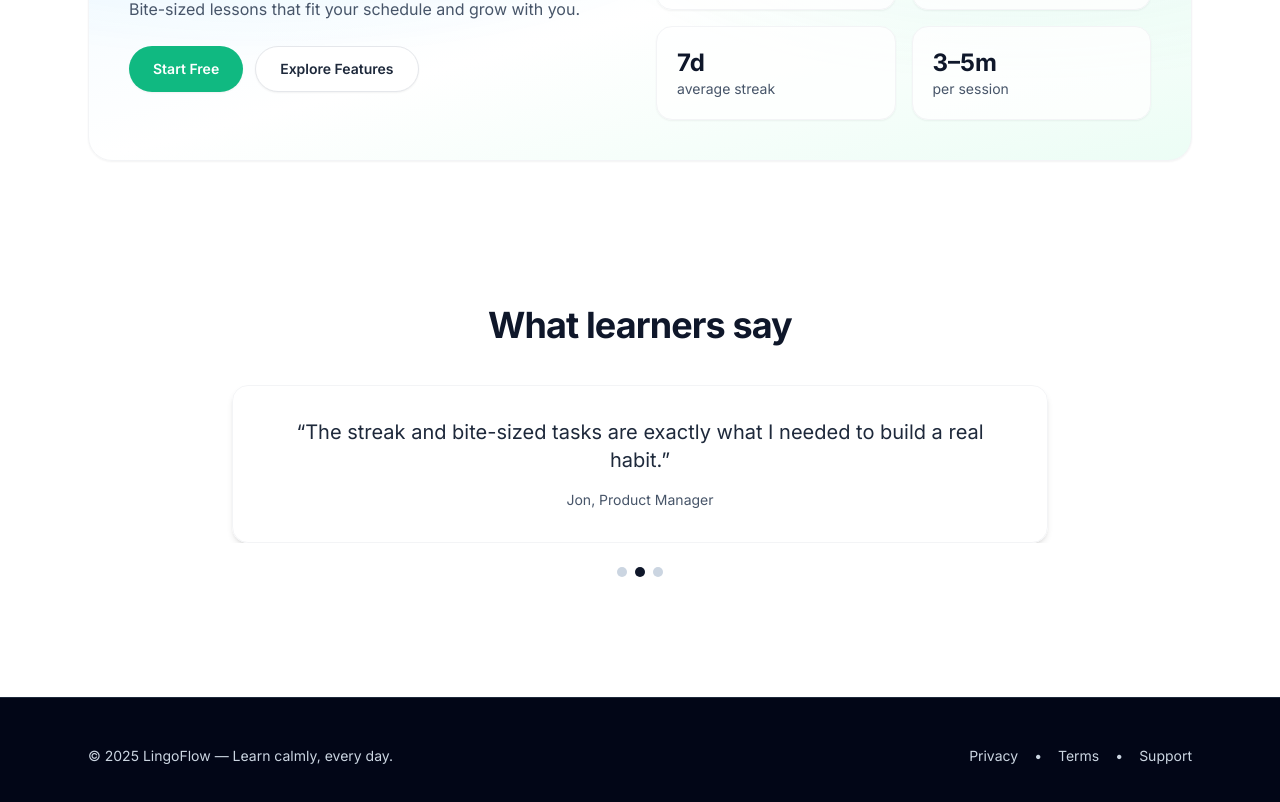
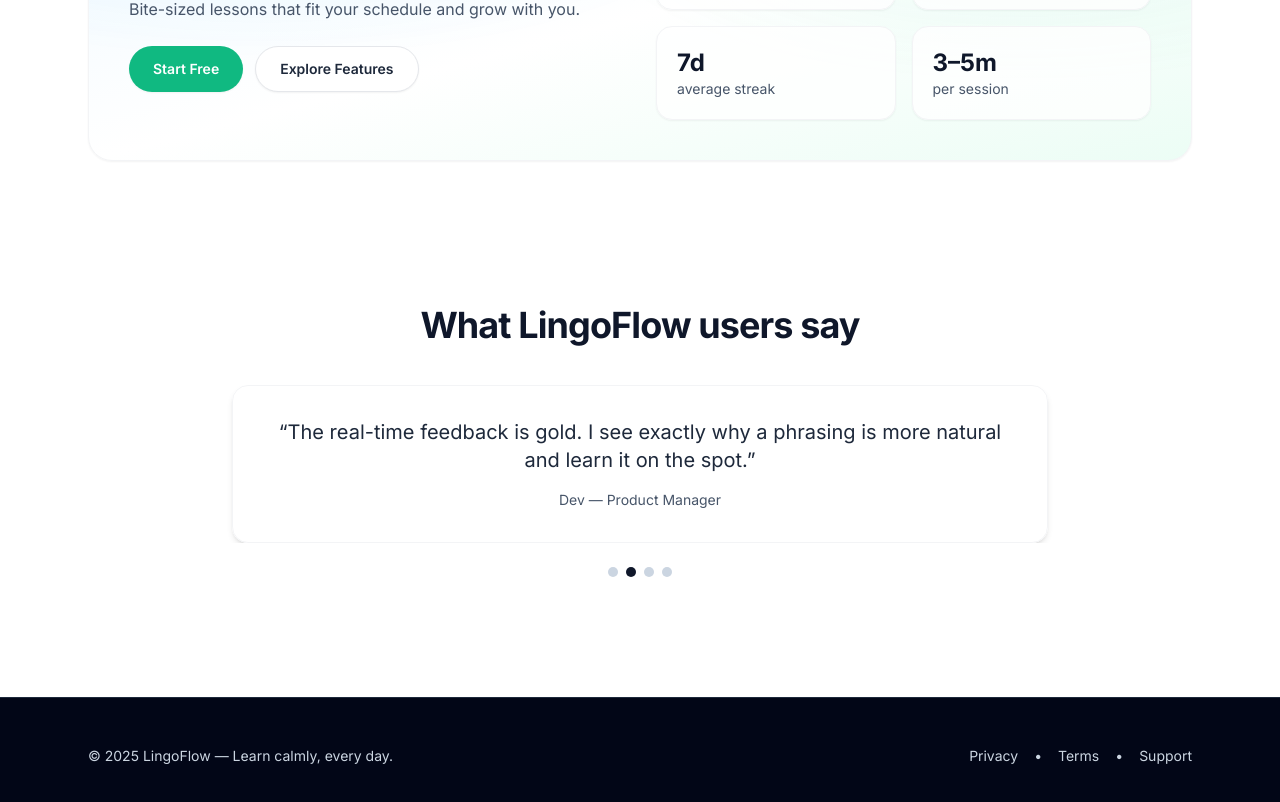
Before and after one commit to django-nerd/frontend-repo_3q9sdl7v_d206uj, a React (Vite) app: page / in a window 1280 px wide. Shown: the part 2517-3319 px from the top of the page. Built offline with nearby package versions, Linux system fonts and the light colour scheme; a web font is replaced by a local one.

Commit message:
Update project prj_3q9sdl7v - 2025-11-20T16:52:24.837Z

```diff
--- a/src/components/Testimonials.jsx
+++ b/src/components/Testimonials.jsx
@@ -2,16 +2,20 @@
 
 const testimonials = [
   {
-    quote: 'I finally enjoy practicing every day. The gentle pace and clean visuals keep me focused.',
-    author: 'Maya, UX Designer'
+    quote: "LingoFlow cut our onboarding time in half. New hires ship customer-ready messages after a week, not a month.",
+    author: 'Sofia — Support Lead'
   },
   {
-    quote: 'The streak and bite-sized tasks are exactly what I needed to build a real habit.',
-    author: 'Jon, Product Manager'
+    quote: "The real-time feedback is gold. I see exactly why a phrasing is more natural and learn it on the spot.",
+    author: 'Dev — Product Manager'
   },
   {
-    quote: 'It feels calm yet motivating. I’m learning more in 15 minutes than I used to in an hour.',
-    author: 'Ana, Student'
+    quote: "Micro-lessons fit my commute perfectly. I’ve kept a 42‑day streak without ever feeling overwhelmed.",
+    author: 'Mina — Designer'
+  },
+  {
+    quote: "Our team finally sounds consistent across languages. Glossaries and tone presets made it effortless.",
+    author: 'Arman — Localization Ops'
   },
 ]
 
@@ -29,7 +33,7 @@
   return (
     <section className="py-20 bg-white">
       <div className="max-w-4xl mx-auto px-6 text-center">
-        <h2 className="text-3xl md:text-4xl font-bold tracking-tight text-slate-900">What learners say</h2>
+        <h2 className="text-3xl md:text-4xl font-bold tracking-tight text-slate-900">What LingoFlow users say</h2>
         <div className="mt-10 relative">
           <div className="overflow-hidden">
             <div className="flex transition-transform duration-700 ease-out" style={{ transform: `translateX(-${index * 100}%)` }}>
```
Also changed, not shown: 1 other file (tests, documents, lock files or other folders).
